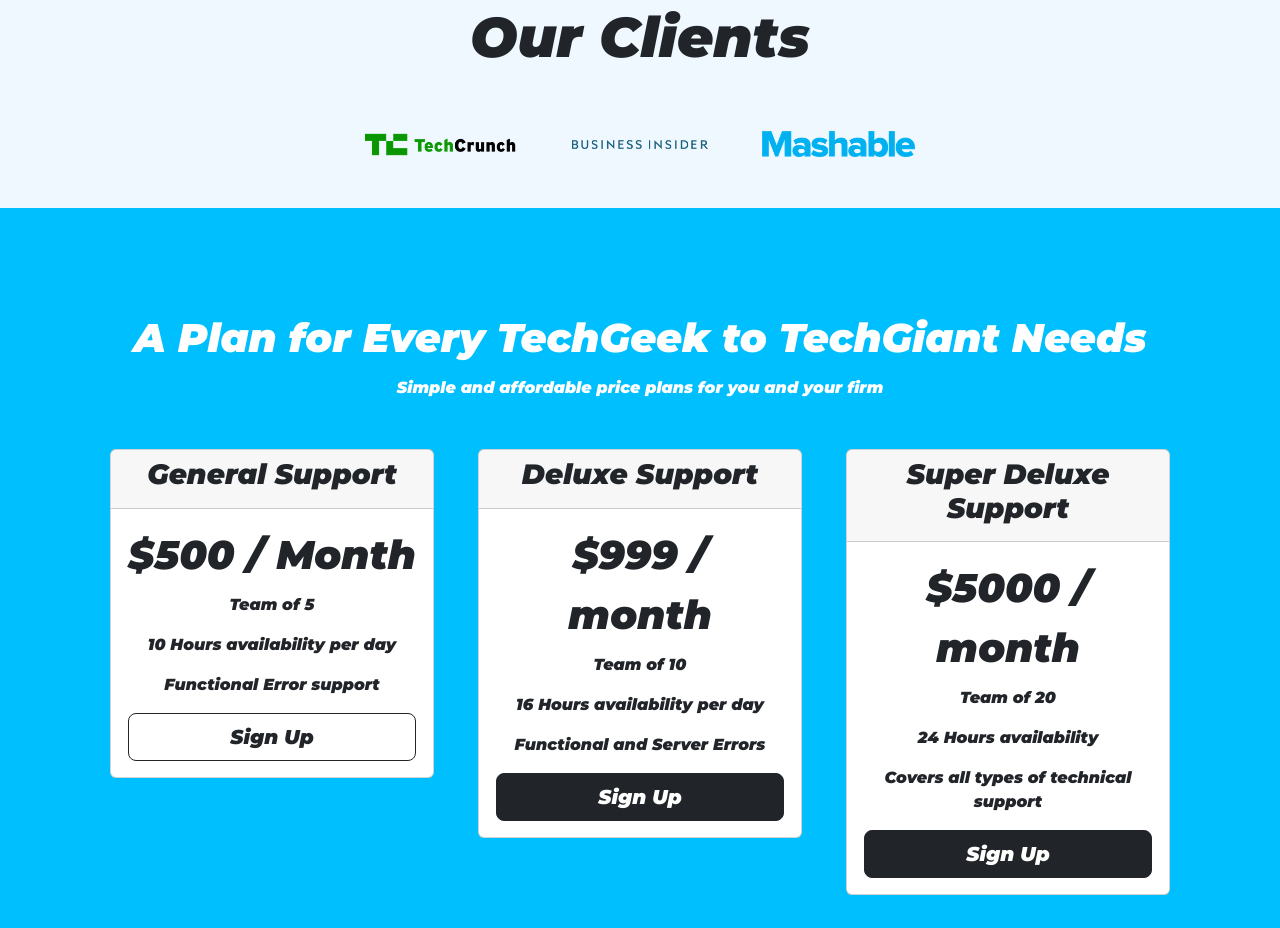
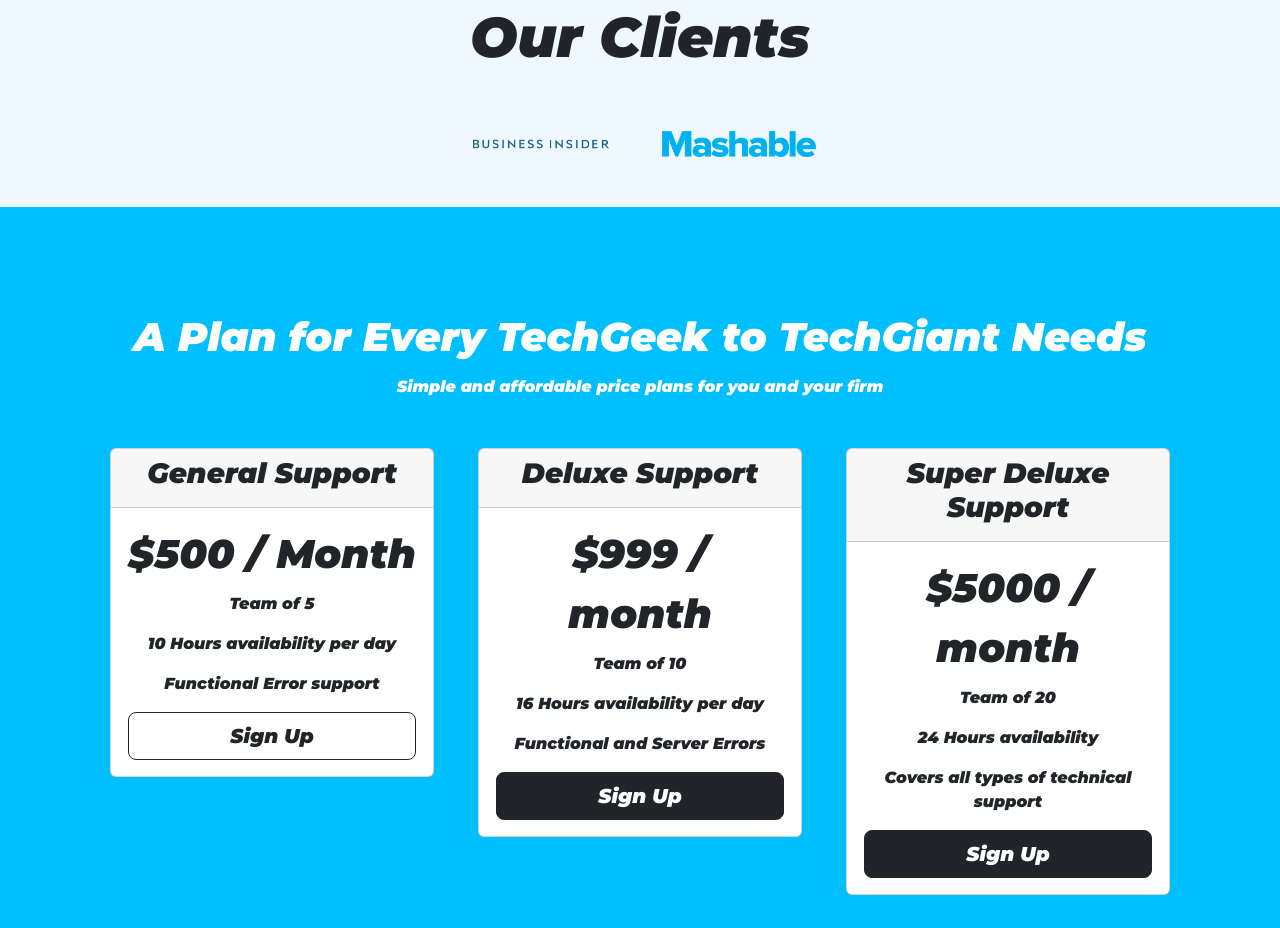
Before and after one commit to vikashkumar8507/ServeKart, a plain HTML site: page index.html in a window 1280 px wide. Shown: the part 1832-2760 px from the top of the page. Drawn offline with nearby package versions, Linux system fonts and the light colour scheme.

Commit message:
second commit

```diff
--- a/index.html
+++ b/index.html
@@ -33,6 +33,7 @@
   <link rel="stylesheet" href="css/styles.css">
 
   <script defer src="https://use.fontawesome.com/releases/v5.0.7/js/all.js"></script>
+  <link rel="icon" href="images/favicon.ico">
 </head>
 
 <body>
@@ -160,7 +161,7 @@
   <section id="press">
     <h1><i> Our Clients </i></h1>
     <br>
-    <img class="press-logo" src="images/techcrunch.png" alt="tc-logo">
+    <!-- <img class="press-logo" src="images/techcrunch.png" alt="tc-logo"> -->
     <!-- <img class="press-logo" src="images/tnw.png" alt="tnw-logo"> -->
     <img class="press-logo" src="images/bizinsider.png" alt="biz-insider-logo">
     <img class="press-logo" src="images/mashable.png" alt="mashable-logo">
```
Also changed, not shown: images/favicon.ico (added).
